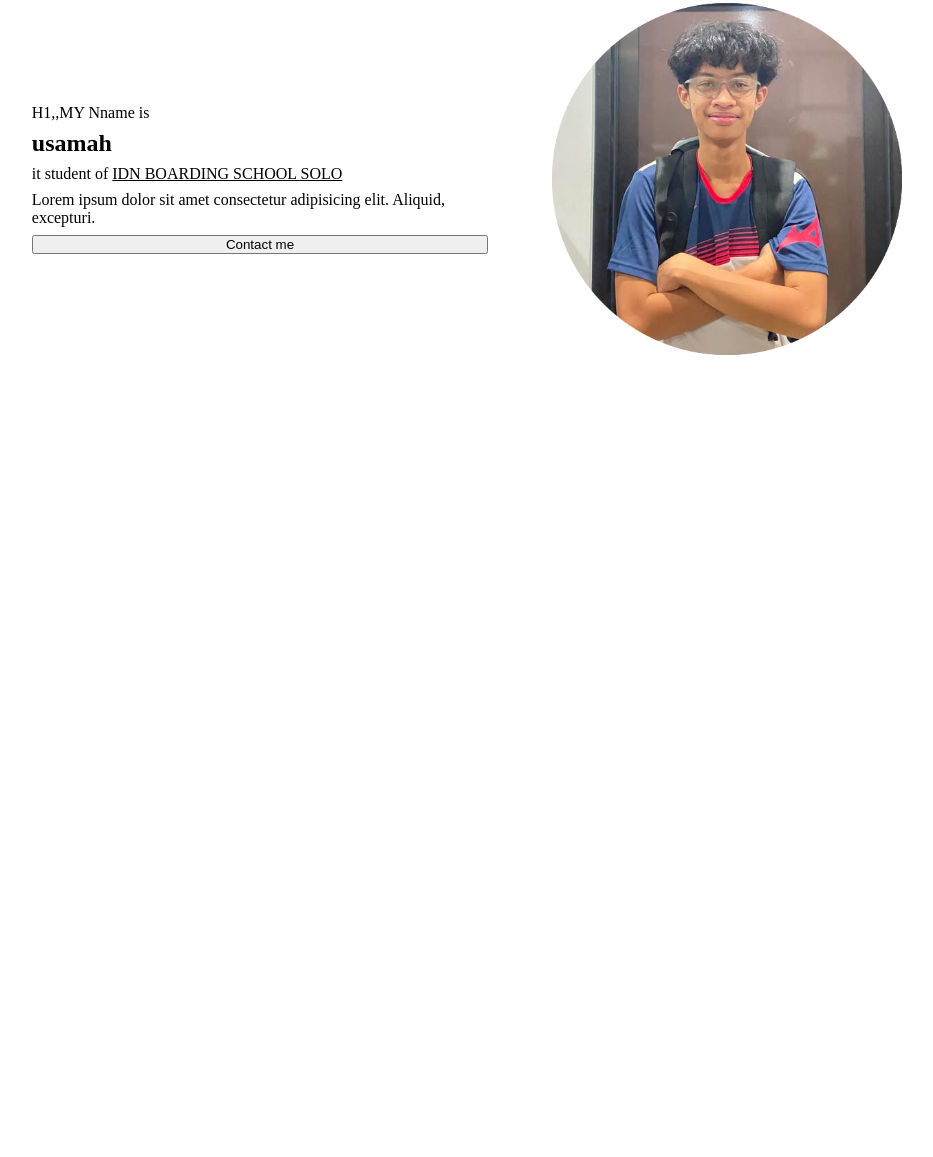
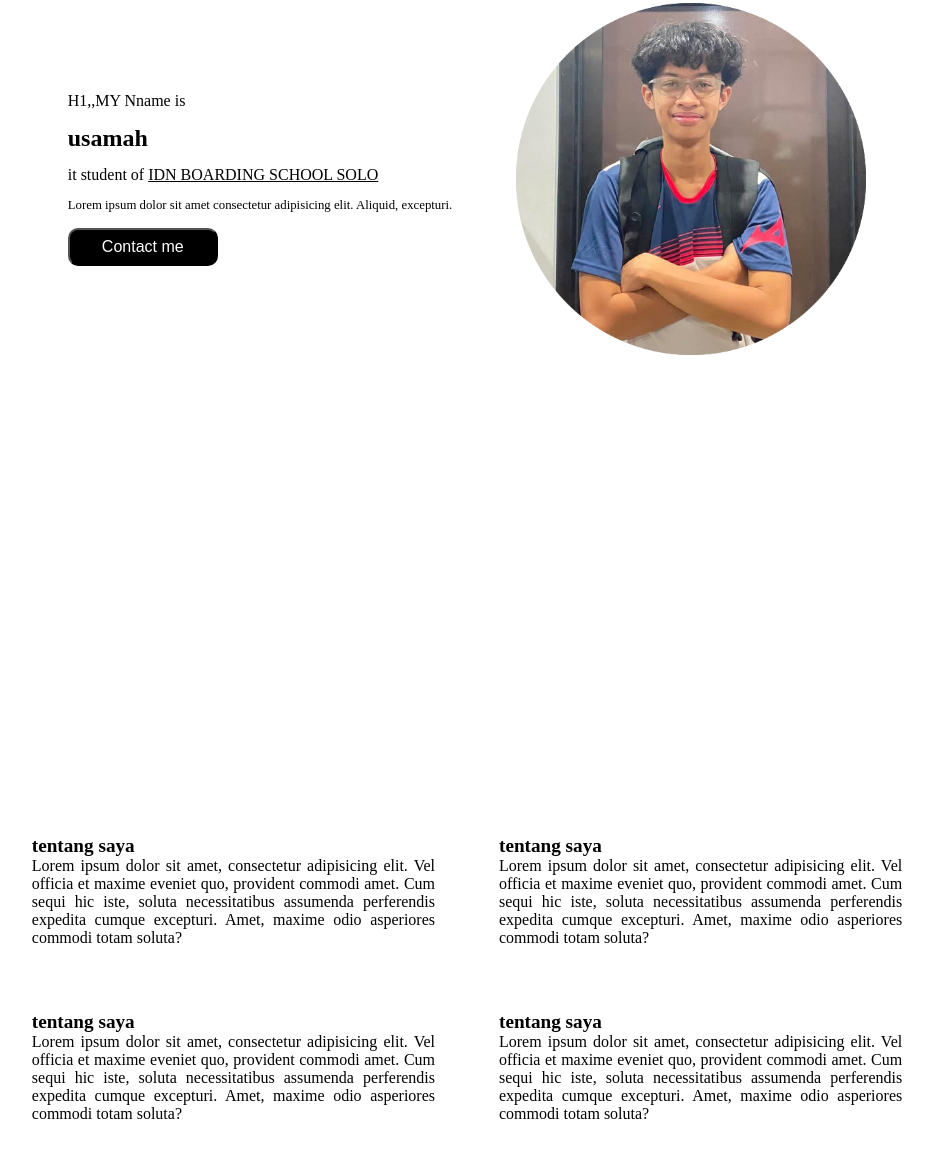
Before and after one commit to theone4ndonlykey-del/project-web-portofolio, a plain HTML site: page index.html in a window 1280 px wide. Shown: the part 221-1378 px from the top of the page, without its empty margins (173-1106 px from the left). Before the commit the page ends 800 px from the top, so only its background shows below. Drawn offline with Linux system fonts and the light colour scheme.

Commit message:
add teks idn

```diff
--- a/index.html
+++ b/index.html
@@ -26,14 +26,46 @@
         <section class="introduction">
             <div class="content-intro">
                 <div class="text-intro">
-                    <span>H1,,MY Nname is</span>
-                    <h1>usamah</h1>
+                    <span style="font-size: 1rem;">H1,,MY Nname is</span>
+                    <h1 style="font-size: 2.5;">usamah</h1>
                     <p>it student of <a href="https://solo.idn.sch.id/" style="color: black;">IDN BOARDING SCHOOL SOLO</a></p>
-                    <div>Lorem ipsum dolor sit amet consectetur adipisicing elit. Aliquid, excepturi.</div>
+                    <div style="font-size: 0.8rem;">Lorem ipsum dolor sit amet consectetur adipisicing elit. Aliquid, excepturi.</div>
                     <button>Contact me</button>
 
                 </div>
                 <img src="assets/usamah.png" alt="">
+            </div>
+        </section>
+        <section class="about-me" id="about-me">
+            <div class="about-me-session">
+                <div class="about-me-content">
+                    <div class="about-me-text">
+                        <h3>tentang saya</h3>
+                        <P>Lorem ipsum dolor sit amet, consectetur adipisicing elit. Vel officia et maxime eveniet quo, provident commodi amet. Cum sequi hic iste, soluta necessitatibus assumenda perferendis expedita cumque excepturi. Amet, maxime odio asperiores commodi totam soluta?</P>
+                    </div>
+                    <div class="about-me-text">
+                        <h3>tentang saya</h3>
+                        <P>Lorem ipsum dolor sit amet, consectetur adipisicing elit. Vel officia et maxime eveniet quo, provident commodi
+                            amet. Cum sequi hic iste, soluta necessitatibus assumenda perferendis expedita cumque excepturi. Amet, maxime
+                            odio asperiores commodi totam soluta?</P>
+                    </div>
+                </div>
+                <div class="about-me-content">
+                    <div class="about-me-text">
+                        <h3>tentang saya</h3>
+                        <P>Lorem ipsum dolor sit amet, consectetur adipisicing elit. Vel officia et maxime eveniet quo, provident
+                            commodi amet. Cum sequi hic iste, soluta necessitatibus assumenda perferendis expedita cumque excepturi.
+                            Amet, maxime odio asperiores commodi totam soluta?</P>
+                    </div>
+                    <div class="about-me-text">
+                        <h3>tentang saya</h3>
+                        <P>Lorem ipsum dolor sit amet, consectetur adipisicing elit. Vel officia et maxime eveniet quo, provident
+                            commodi
+                            amet. Cum sequi hic iste, soluta necessitatibus assumenda perferendis expedita cumque excepturi. Amet,
+                            maxime
+                            odio asperiores commodi totam soluta?</P>
+                    </div>
+                </div>
             </div>
         </section>
     </body>
--- a/style.css
+++ b/style.css
@@ -28,6 +28,7 @@ section {
     padding: 1.5rem 2rem;
     box-shadow: 0px 5px 10px rgba(0, 0, 0, 0.15);
     z-index: 9999;
+    background-color: white;
 }
 
 .nav-menu {
@@ -99,8 +100,18 @@ section {
 .text-intro{
     display: flex;
     flex-direction: column;
-    gap: 0.5rem;
-    max-width: 500px;
+    gap: 0.9rem;
+    max-width: 450px;
+}
+
+.text-intro button{
+    padding:  0.5rem;
+    width: 100%;
+    max-width: 150px;
+    color: white;
+    background-color: black;
+    border-radius: 10px;
+    font-size: 1rem;
 }
 @media (max-width: 768px){
     .content-intro{
@@ -113,5 +124,59 @@ section {
         height: auto;
         width: 70%;
     }
+
+    .text-intro{
+        align-items: center;
+    }
 }
 /* SECTION-INTRO END */
+
+/* SECTION ABOUT-ME */
+.about-me {
+    display: flex;
+    flex-direction: column;
+    width: 100%;
+}
+
+.about-me-session{
+    display: flex;
+    flex-direction: row;
+    justify-content: space-between;
+    align-items: center;
+    gap: 4rem;
+}
+
+.about-me-content{
+    display: flex;
+    flex-direction: column;
+    justify-content: space-between;
+    align-items: center;
+    gap: 4rem;
+}
+
+.about-me-text{
+    display: flex;
+    flex-direction: column;
+    justify-content: center;
+    width: 100%;
+    max-width: 500px;
+    grid-area: 1rem;
+}
+
+.about-me-text h3{
+    font-size: 1.2rem;
+}
+.about-me-text p{
+    font-size: 1rem;
+    text-align: justify;
+}
+
+@media (max-width: 768px) {
+    .about-me-session{
+        flex-direction: column;
+        justify-content: center;
+        align-items: center;
+        gap: 4rem;
+    }
+}
+/* ABOUT-ME END */
```
